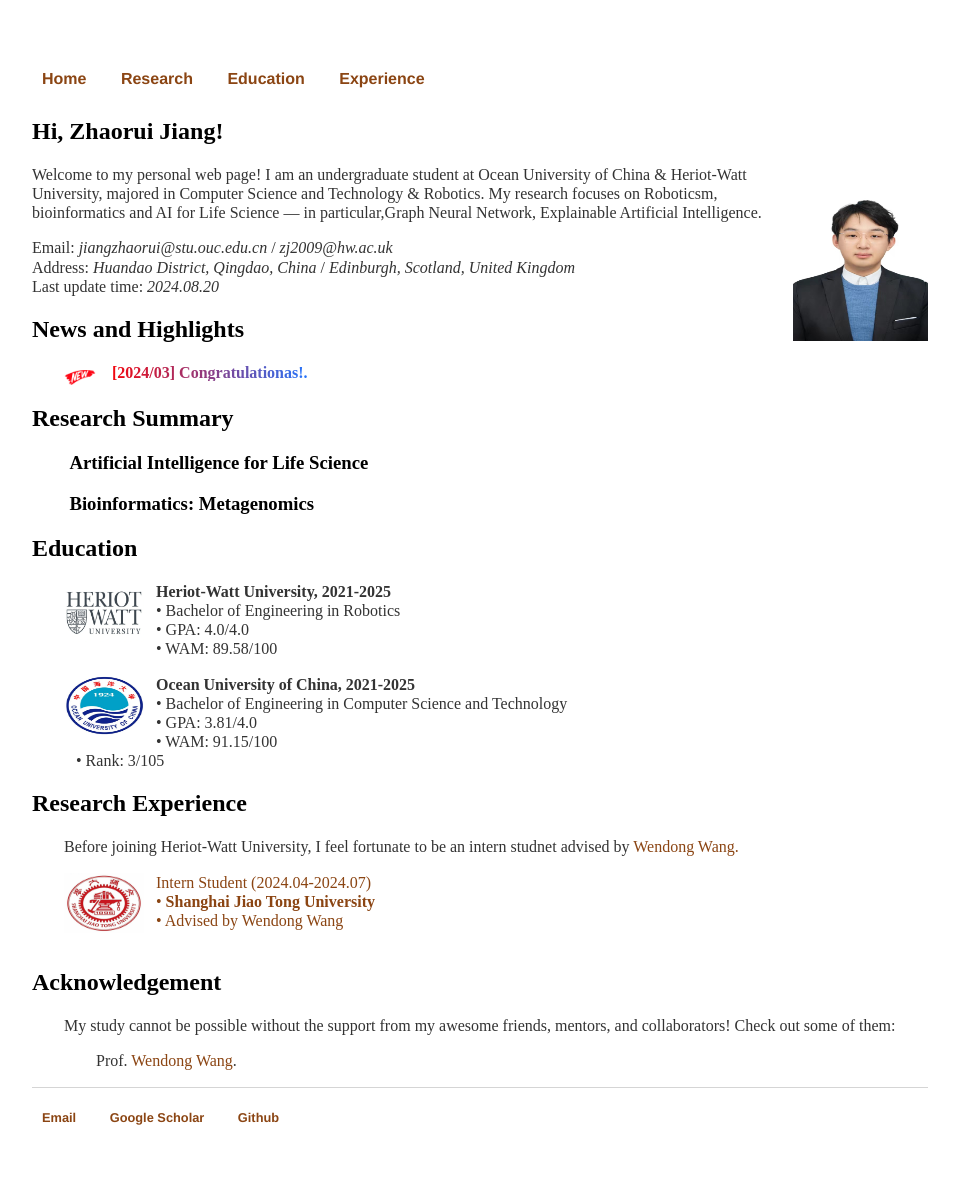
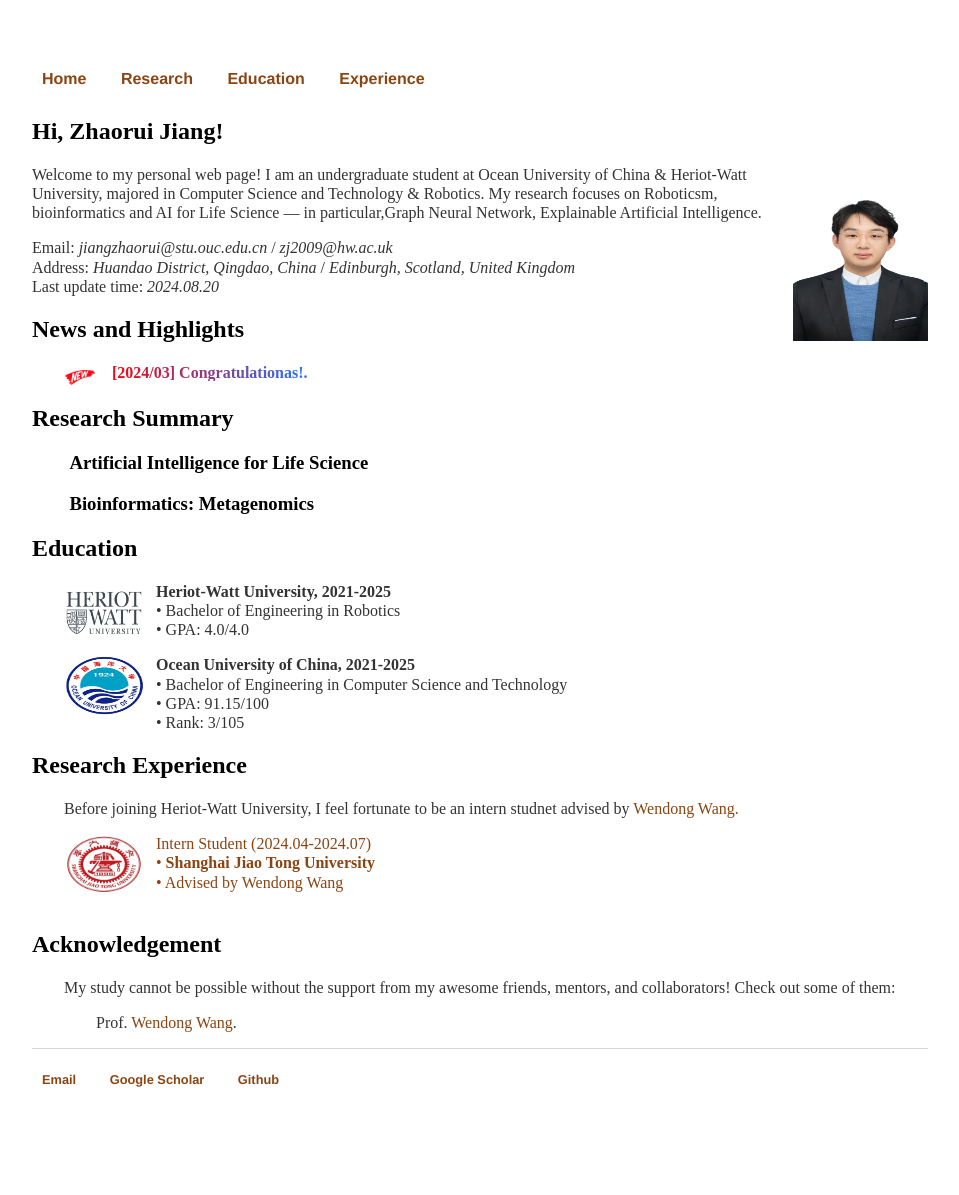
Before and after one commit to zhaorui-bi/zhaorui-bi.github.io, a Jekyll site: the page built from index.html, in a window 1280 px wide. Shown: the whole page, without its empty margins (160-1119 px from the left). Built offline with Jekyll 4.4.1, drawn with Linux system fonts in a browser that asks for light colours; after the commit the page ends 1157 px from its top, so only the background shows below that.

Commit message:
Update index.html

```diff
--- a/index.html
+++ b/index.html
@@ -63,15 +63,15 @@
 			&nbsp&nbsp <b>Heriot-Watt University, 2021-2025  </b><br>
 			&nbsp&nbsp &bull; Bachelor of Engineering in Robotics<br>
 			&nbsp&nbsp &bull; GPA: 4.0/4.0 <br>
-			&nbsp&nbsp &bull; WAM: 89.58/100 <br>
+<!-- 			&nbsp&nbsp &bull; WAM: 89.58/100 <br> -->
 		</p>
 
 		<p style="margin-left: 2em;">
 			<img src="/img/ouc.png" align="left" width="80" height="60"/>
 			&nbsp&nbsp <b>Ocean University of China, 2021-2025 </b><br>
 			&nbsp&nbsp &bull; Bachelor of Engineering in Computer Science and Technology<br>
-			&nbsp&nbsp &bull; GPA: 3.81/4.0<br>
-			&nbsp&nbsp &bull; WAM: 91.15/100 <br>
+			&nbsp&nbsp &bull; GPA: 91.15/100 <br>
+<!-- 			&nbsp&nbsp &bull; WAM: 91.15/100 <br> -->
 			&nbsp&nbsp &bull; Rank: 3/105 <br>
 		</p>
 
```
